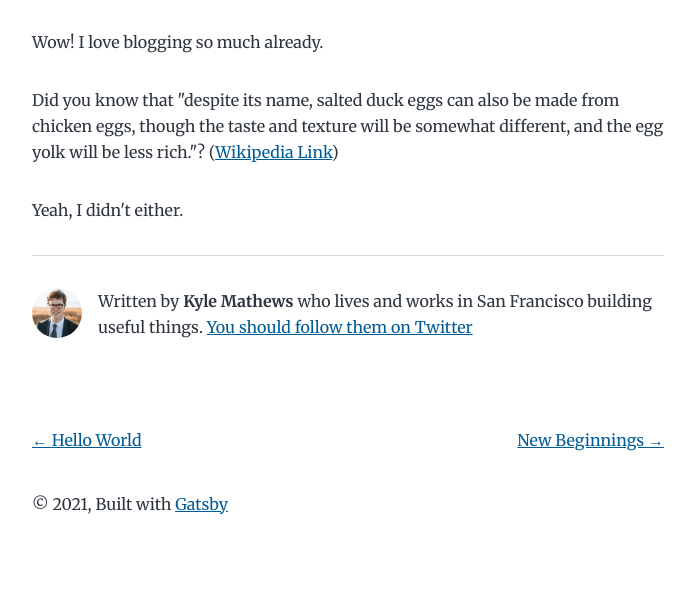
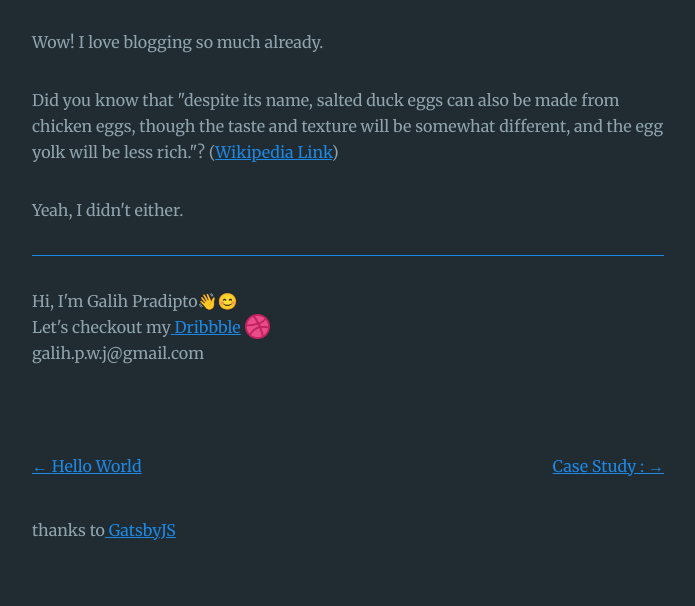
Before and after one commit to galihprad/galihdesign, a Gatsby site: page /my-second-post/ in a window 1280 px wide. Shown: the part 211-817 px from the top of the page, without its empty margins (292-987 px from the left). Built offline with nearby package versions, Linux system fonts and the light colour scheme; Gatsby itself is replaced by a stand-in of ours.

Commit message:
Update styling

```diff
--- a/content/blog/new-beginnings/index.md
+++ b/content/blog/new-beginnings/index.md
@@ -1,5 +1,5 @@
 ---
-title: New Beginnings
+title: "Case Study : "
 date: "2015-05-28T22:40:32.169Z"
 description: This is a custom description for SEO and Open Graph purposes, rather than the default generated excerpt. Simply add a description field to the frontmatter.
 ---
--- a/gatsby-config.js
+++ b/gatsby-config.js
@@ -1,6 +1,6 @@
 module.exports = {
   siteMetadata: {
-    title: `Gatsby Starter Blog`,
+    title: `Galih Design`,
     author: {
       name: `Kyle Mathews`,
       summary: `who lives and works in San Francisco building useful things.`,
--- a/src/components/bio.js
+++ b/src/components/bio.js
@@ -28,27 +28,40 @@ const Bio = () => {
 
   // Set these values by editing "siteMetadata" in gatsby-config.js
   const author = data.site.siteMetadata?.author
-  const social = data.site.siteMetadata?.social
 
   return (
     <div className="bio">
-      <StaticImage
+      {/* <StaticImage
         className="bio-avatar"
         layout="fixed"
         formats={["AUTO", "WEBP", "AVIF"]}
-        src="../images/profile-pic.png"
+        src="../images/profile-pico.png"
         width={50}
         height={50}
         quality={95}
         alt="Profile picture"
-      />
+      /> */}
       {author?.name && (
         <p>
-          Written by <strong>{author.name}</strong> {author?.summary || null}
-          {` `}
-          <a href={`https://twitter.com/${social?.twitter || ``}`}>
-            You should follow them on Twitter
-          </a>
+          Hi, I'm Galih Pradipto👋😊
+          <br /> Let's checkout my
+          <a
+            href={`https://dribbble.com/galihprad`}
+            target="_blank"
+            rel="noreferrer"
+          >
+            {" "}
+            Dribbble
+          </a>{" "}
+          <StaticImage
+            formats={["AUTO", "WEBP", "AVIF"]}
+            src="../images/dribbble.png"
+            width={25}
+            height={25}
+            quality={95}
+            alt="Profile picture"
+          />
+          <br /> galih.p.w.j@gmail.com
         </p>
       )}
     </div>
--- a/src/components/layout.js
+++ b/src/components/layout.js
@@ -25,9 +25,8 @@ const Layout = ({ location, title, children }) => {
       <header className="global-header">{header}</header>
       <main>{children}</main>
       <footer>
-        © {new Date().getFullYear()}, Built with
-        {` `}
-        <a href="https://www.gatsbyjs.com">Gatsby</a>
+        thanks to
+        <a href="https://www.gatsbyjs.com"> GatsbyJS</a>
       </footer>
     </div>
   )
--- a/src/style.css
+++ b/src/style.css
@@ -54,12 +54,12 @@
   --fontSize-5: 2.074rem;
   --fontSize-6: 2.488rem;
   --fontSize-7: 2.986rem;
-  --color-primary: #005b99;
-  --color-text: #2e353f;
-  --color-text-light: #4f5969;
-  --color-heading: #1a202c;
-  --color-heading-black: black;
-  --color-accent: #d1dce5;
+  --color-primary: #1e88e5;
+  --color-text: #90a4ae;
+  --color-text-light: #90a4ae;
+  --color-heading: #1e88e5;
+  --color-heading-black: #2196f3;
+  --color-accent: #1e88e5;
 }
 
 /* HTML elements */
@@ -81,6 +81,7 @@ body {
   font-family: var(--font-body);
   font-size: var(--fontSize-1);
   color: var(--color-text);
+  background-color: #202c31;
 }
 
 footer {
```
Also changed, not shown: src/images/dribbble.png (added), src/images/gatsby-icon.png, src/images/profile-pic.png (deleted).
